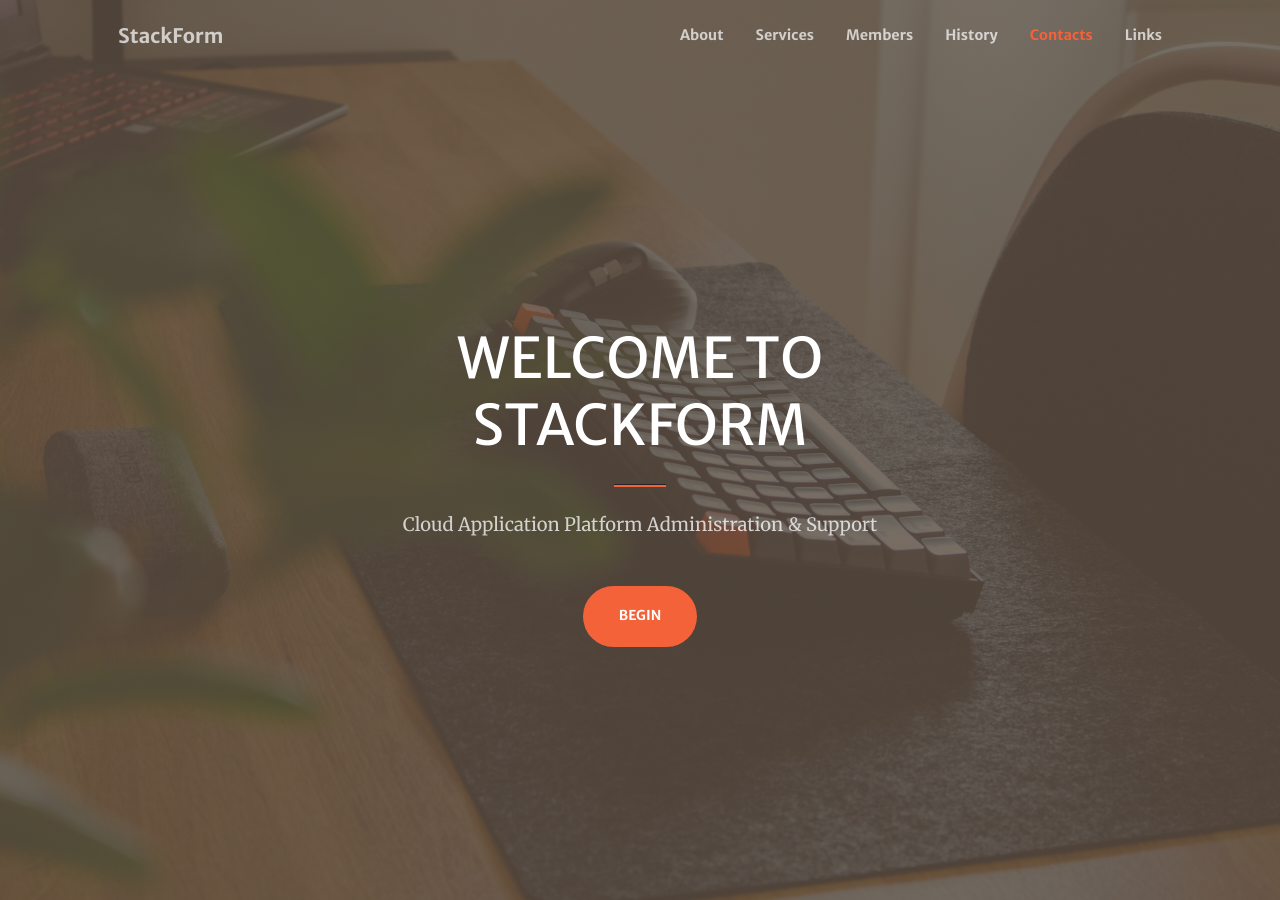
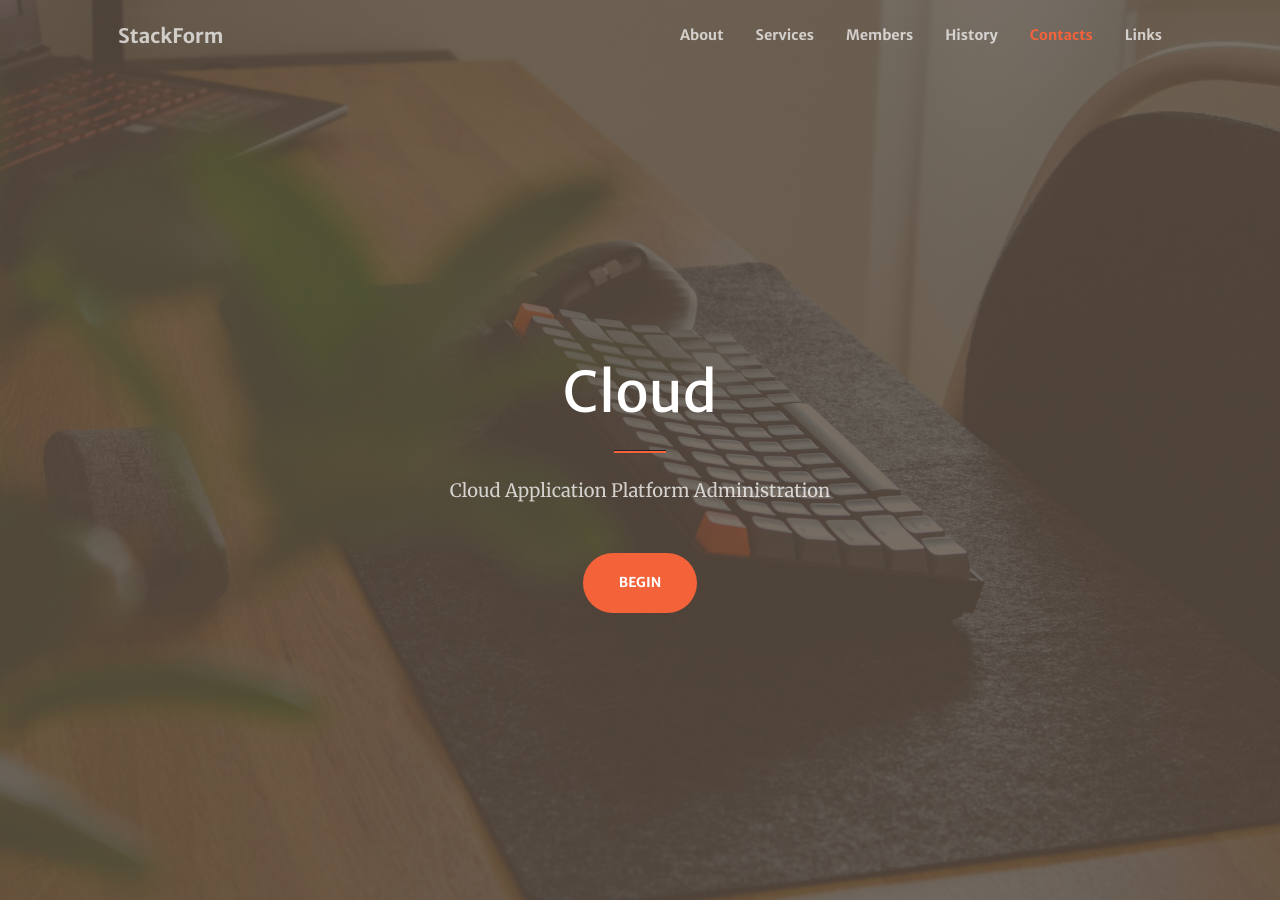
Before and after one commit to keeganturnerdev/site.github.io, a Jekyll site: the page built from index.md, in a window 1280 px wide and 900 px high. Built offline with Jekyll 4.4.1, drawn with Linux system fonts in a browser that asks for light colours; comment, search, counter and statistics services are not loaded.

Commit message:
Update index.md

```diff
--- a/index.md
+++ b/index.md
@@ -1,9 +1,10 @@
 ---
 layout: home
 header:
-  title: WELCOME TO STACKFORM
+  title: LAMP STACK BUILDS
+  title: Cloud
   text: >
-    Cloud Application Platform Administration & Support
+    Cloud Application Platform Administration
   action: # action button is optional
     label: Begin
     url: '#about'
```
